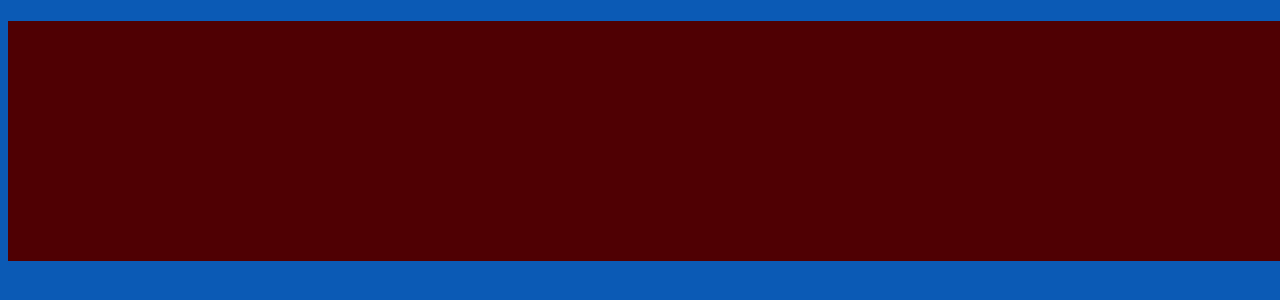
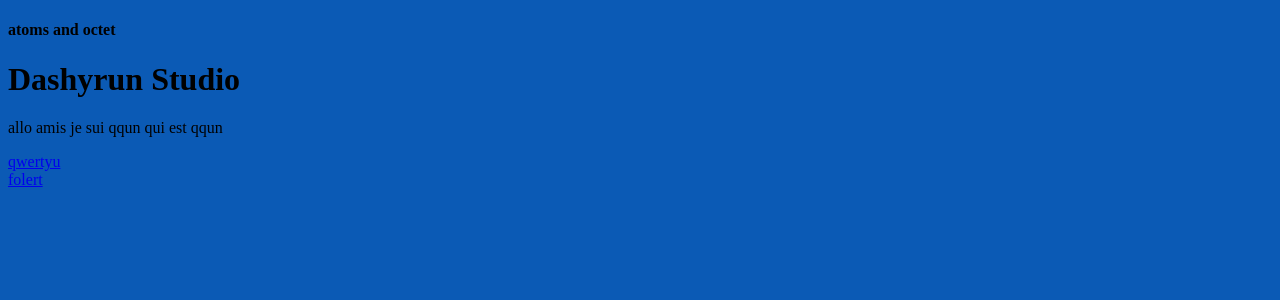
Before and after one commit to Atoms22/random, a plain HTML site: page index.html in a window 1280 px wide. Drawn offline with Linux system fonts and the light colour scheme.

Commit message:
Update index.html

```diff
--- a/index.html
+++ b/index.html
@@ -4,7 +4,7 @@
   <head>
     <title>Dashyrun Studios</title>
     </head>
-  <div id="background-stuff" style="height: 30%; width: 100%; position: absolute; background-color: #4f0003;"></div>
+  <div id="background-stuff" style="height: 0%; width: 0%; position: absolute; background-color: #4f0003;"></div>
 
   <body style='background-color: #0b5ab5'>
     <h4>atoms and octet</h4>
```
